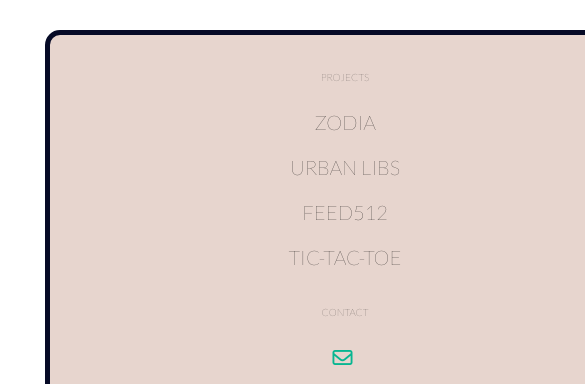
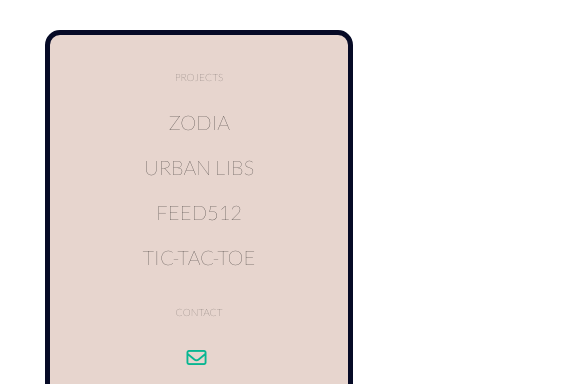
Before and after one commit to llemonggang/jeanette_adelson, a plain HTML site: page index.html in a window 390 px wide. Shown: the top 384 px of the page, 585 px wide, since content can reach past the window. Drawn offline with nearby package versions, Linux system fonts and the light colour scheme.

Commit message:
responsiveness

```diff
--- a/style.css
+++ b/style.css
@@ -190,10 +190,10 @@ footer>img {
   }
 }
 
-@media (max-width: 700px) {
+@media (min-width: 700px) {
   .list {
     height: 600px;
-    width: 600px;
+    width: auto;
   }
   .name-box {
     height: 400px;
```
